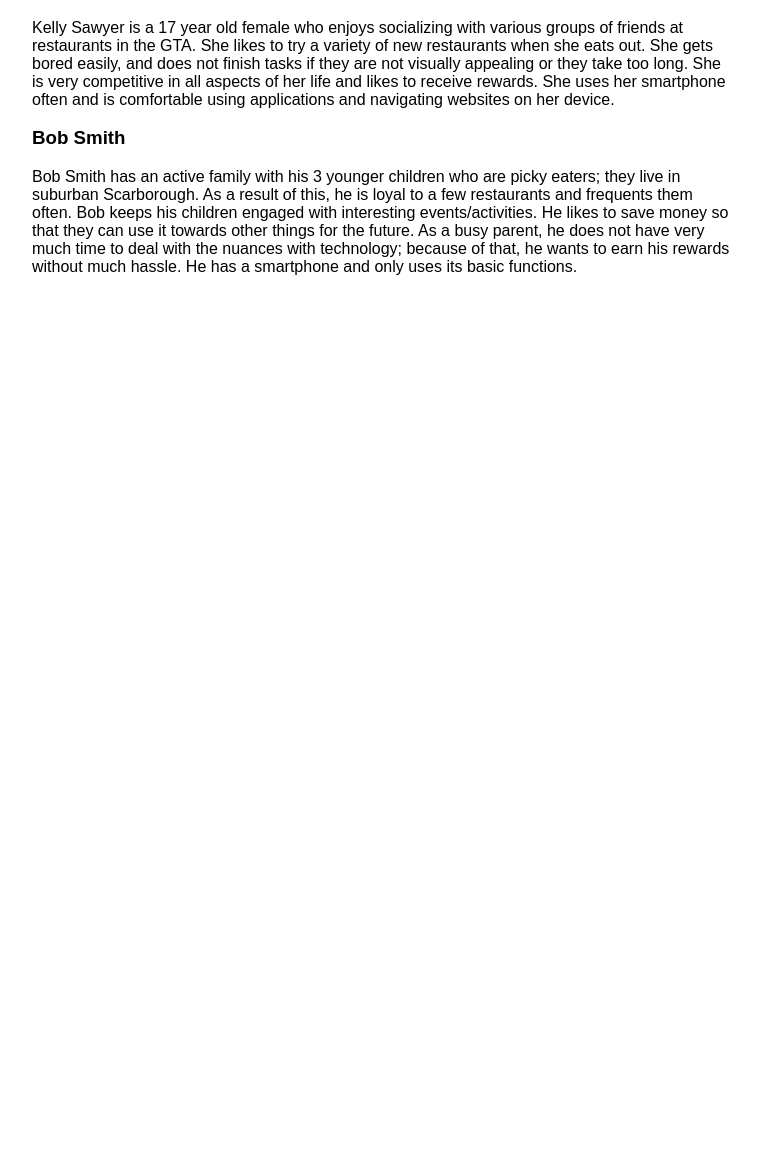
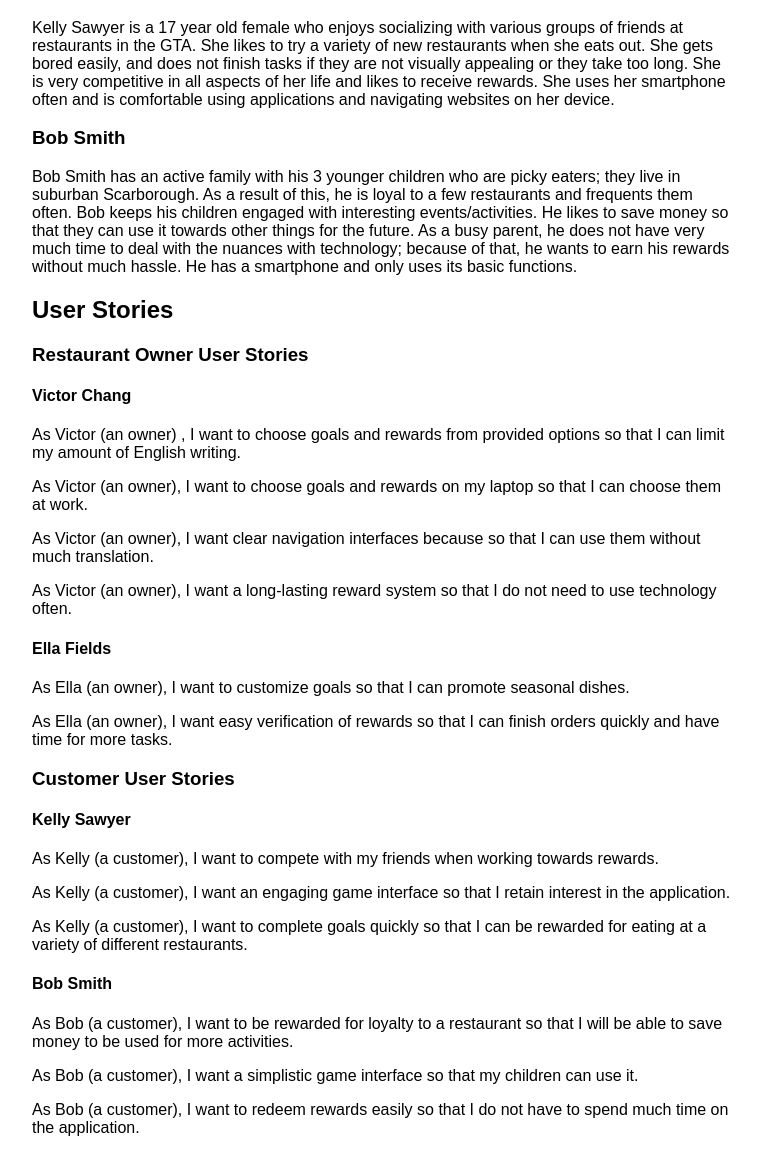
Before and after one commit to tahmid-haque/bytes-rewards, a plain HTML site: page teamWebsite/personaUserStories.html in a window 1280 px wide. Shown: the part 891-2044 px from the top of the page, without its empty margins (266-1026 px from the left). Before the commit the page ends 1183 px from the top, so only its background shows below. Drawn offline with Linux system fonts and the light colour scheme.

Commit message:
added user stories to personaUserStories.html

```diff
--- a/teamWebsite/personaUserStories.html
+++ b/teamWebsite/personaUserStories.html
@@ -53,6 +53,35 @@
 	wants to earn his rewards without much hassle. He has a smartphone and only uses its basic
 	functions.</p>
 
+	<h2>User Stories</h2>
+	<h3>Restaurant Owner User Stories</h3>
+	<h4>Victor Chang</h4>
+	<p>As Victor (an owner) , I want to choose goals and rewards from provided options so that I can limit
+	my amount of English writing.</p>
+	<p>As Victor (an owner), I want to choose goals and rewards on my laptop so that I can choose them at work.
+	<p>As Victor (an owner), I want clear navigation interfaces because so that I can use them without much
+	translation.</p>
+	As Victor (an owner), I want a long-lasting reward system so that I do not need to use technology often.
+	</p>
+
+	<h4>Ella Fields</h4>
+	<p>As Ella (an owner), I want to customize goals so that I can promote seasonal dishes.</p>
+	<p>As Ella (an owner), I want easy verification of rewards so that I can finish orders quickly and have time
+	for more tasks. </p>
+
+	<h3>Customer User Stories</h3>
+	<h4>Kelly Sawyer</h4>
+	<p>As Kelly (a customer), I want to compete with my friends when working towards rewards.</p>
+	<p>As Kelly (a customer), I want an engaging game interface so that I retain interest in the application.</p>
+	<p>As Kelly (a customer), I want to complete goals quickly so that I can be rewarded for eating at a variety
+	of different restaurants. </p>
+
+	<h4>Bob Smith</h4>
+	<p>As Bob (a customer), I want to be rewarded for loyalty to a restaurant so that I will be able to save money
+	to be used for more activities.</p>
+	<p>As Bob (a customer), I want a simplistic game interface so that my children can use it.</p>
+	<p>As Bob (a customer), I want to redeem rewards easily so that I do not have to spend much time on the application. </p>
+
 </div>
 
 </body>
```
